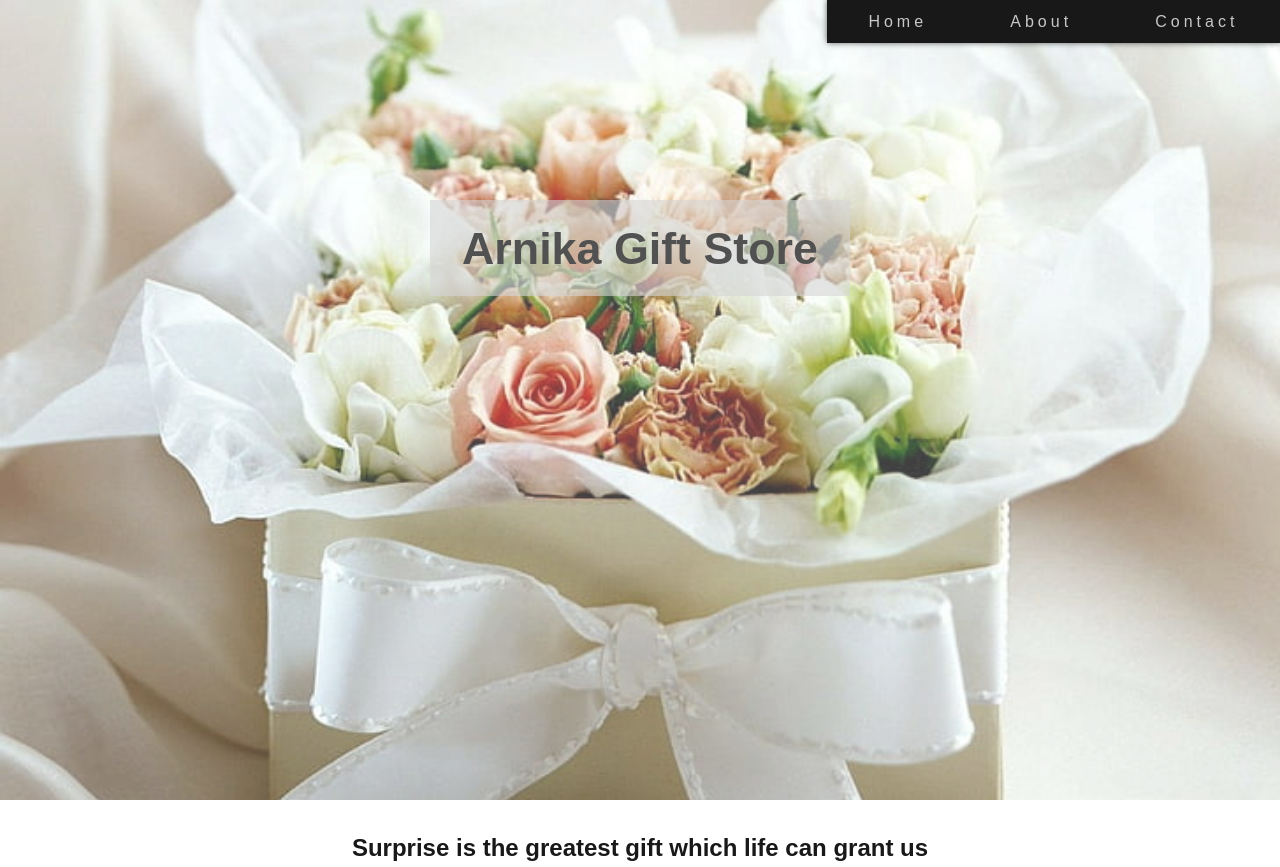
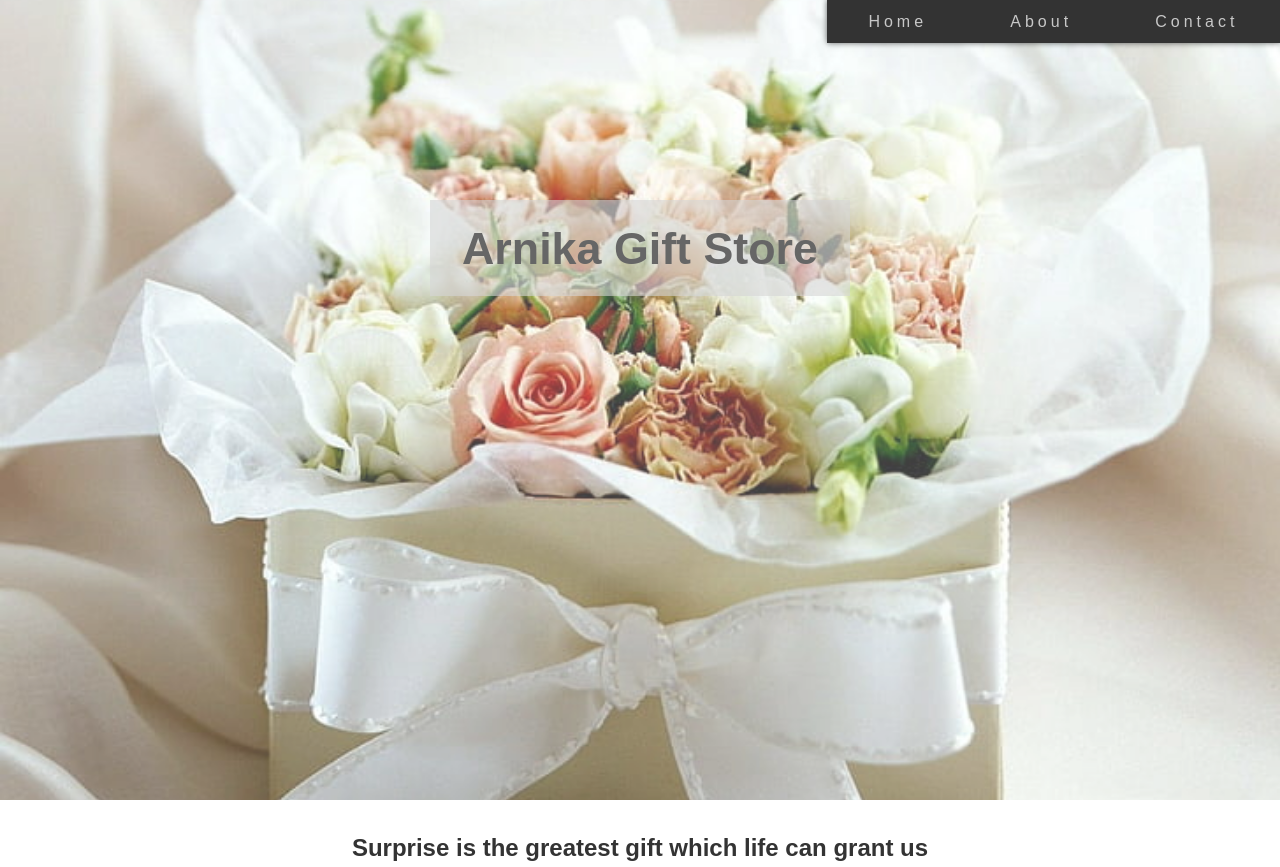
Before and after one commit to HorizonTechs/Gift-Store, a plain HTML site: page index.html in a window 1280 px wide. Shown: the top 867 px of the page. Drawn offline with Linux system fonts and the light colour scheme.

Commit message:
Add files via upload

```diff
--- a/css/style.css
+++ b/css/style.css
@@ -1,7 +1,7 @@
 :root{
     --primary:rgb(255,255,255);
     --primary2: rgb(200,200,200);
-    --secondry: rgb(24,24,24);
+    --secondry: rgb(51,51,51);
     --secondry2: rgb(24,24,24);
     --shadow: rgb(0,0,0,0.6);
 }
@@ -35,7 +35,7 @@ body, html {
     height: 2.7rem;
     bottom: 0;
     width: 100%;
-    background: var(--secondry2);
+    background: var(--secondry);
     z-index: 1;
     box-shadow: 0px 0px 6px var(--shadow);
     transition: bottom 0.6s, top 0.6s;
```
